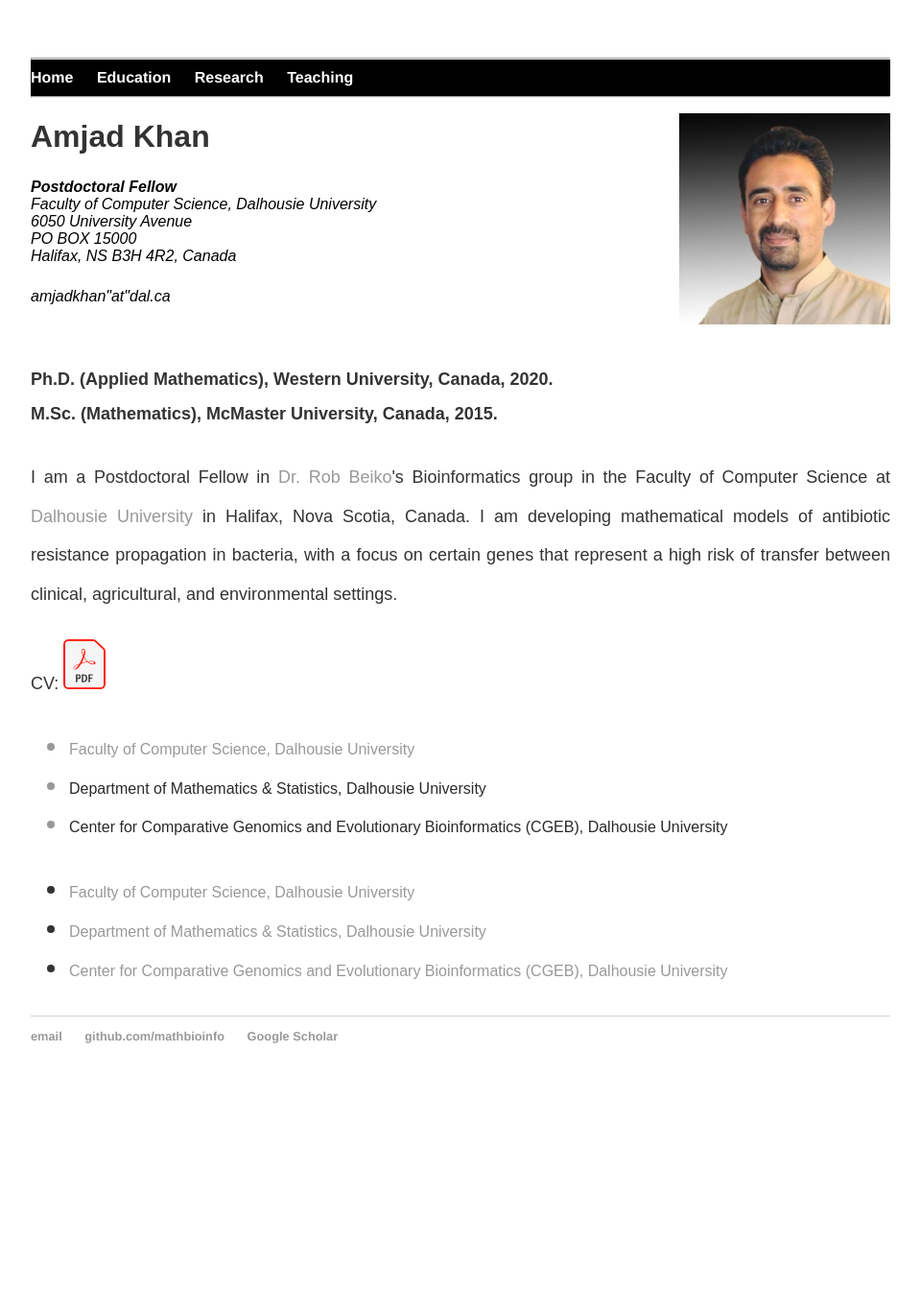
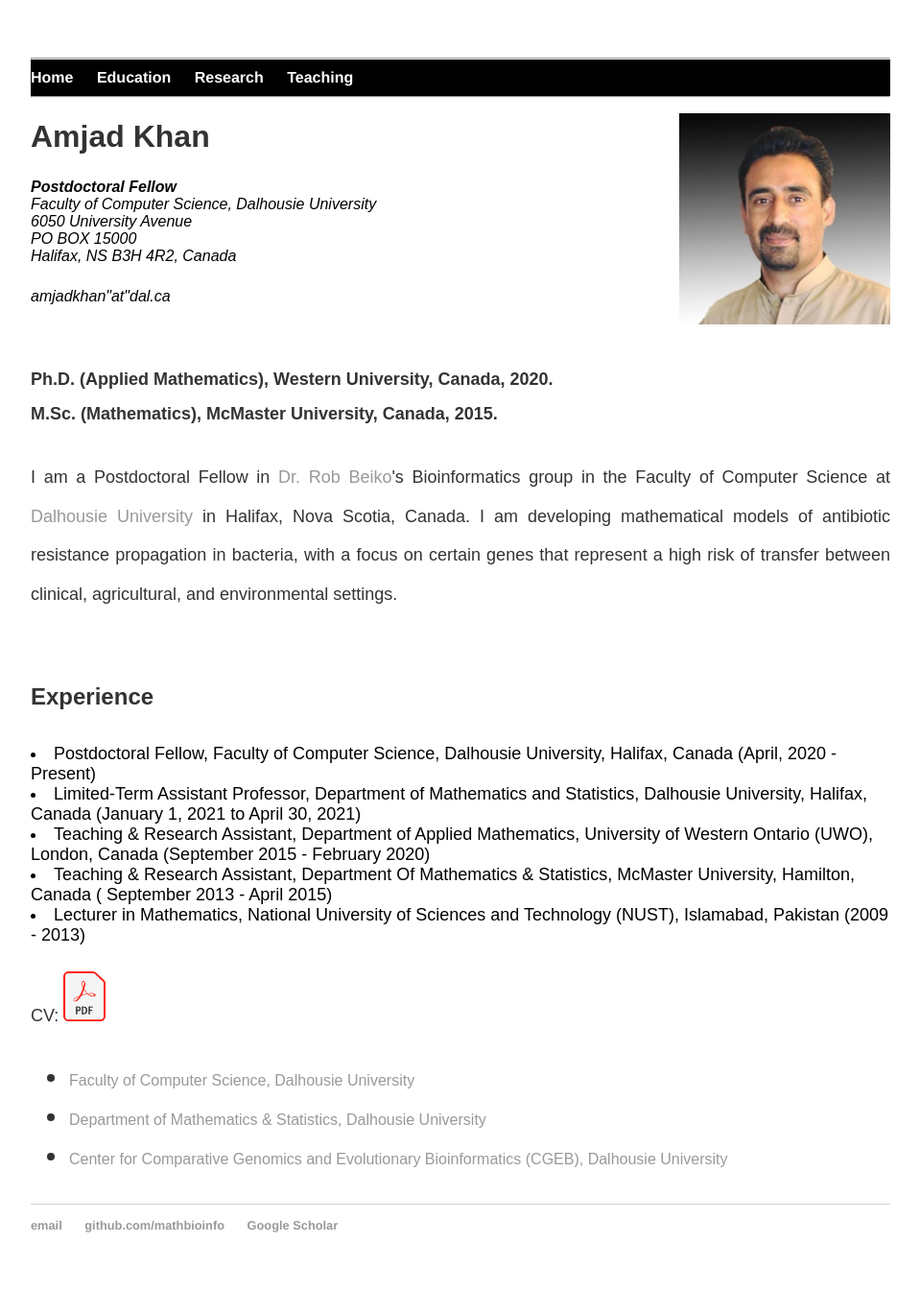
Before and after one commit to MathBioInfo/amjadkhan, a Jekyll site: the page index.html, which Jekyll copies as it is, in a window 1280 px wide. Shown: the whole page at 96% size, without its empty margins (160-1119 px from the left). Built offline with Jekyll 4.4.1, drawn with Linux system fonts in a browser that asks for light colours; before the commit the page ends 1149 px from its top, so only the background shows below that.

Commit message:
Update index.html

```diff
--- a/index.html
+++ b/index.html
@@ -49,17 +49,23 @@
 				Bioinformatics group in the Faculty of Computer Science at <a href="https://www.dal.ca/" target="_blank"> Dalhousie University</a> in Halifax, Nova Scotia,
 				Canada. I am developing mathematical models of antibiotic resistance propagation in bacteria, with a focus on certain genes that represent a high risk of
 				transfer between clinical, agricultural, and environmental settings.
+			<p>
+			<br><font size="5"><b>Experience</b></font><br>
+			<li>Postdoctoral Fellow, Faculty of Computer Science, Dalhousie University, Halifax,
+			Canada (April, 2020 - Present)</li>
+			<li>Limited-Term Assistant Professor, Department of Mathematics and Statistics, Dalhousie University, Halifax, Canada (January 1, 2021 to April 30, 2021)</li>
+			<li>Teaching & Research Assistant, Department of Applied Mathematics, University
+			of Western Ontario (UWO), London, Canada (September 2015 - February 2020)</li>
+			<li>Teaching & Research Assistant, Department Of Mathematics & Statistics, McMaster University, Hamilton, Canada ( September 2013 - April 2015)</li>
+			<li>Lecturer in Mathematics, National University of Sciences and Technology (NUST),
+			Islamabad, Pakistan (2009 - 2013)</li>
+			</p>
 			</p>
 			<p><font size="4">CV:
                		<a href="cv.pdf" download>
                		<img src="images/pdf.png" alt="CV" width="44" height="52">
+			</p>
 
-				<ul class="experince">
-				</font><font color="" size="3">
-				<li>Faculty of Computer Science, Dalhousie University</font><font color="#2a2a2a" size="3"></li>
-				<li>Department of Mathematics & Statistics, Dalhousie University</font><font color="#2a2a2a" size="3"></li>
-				<li>Center for Comparative Genomics and Evolutionary Bioinformatics (CGEB), Dalhousie University</font><font color="#2a2a2a" size="3"></li>
-				</ul>
 
 
 
```
